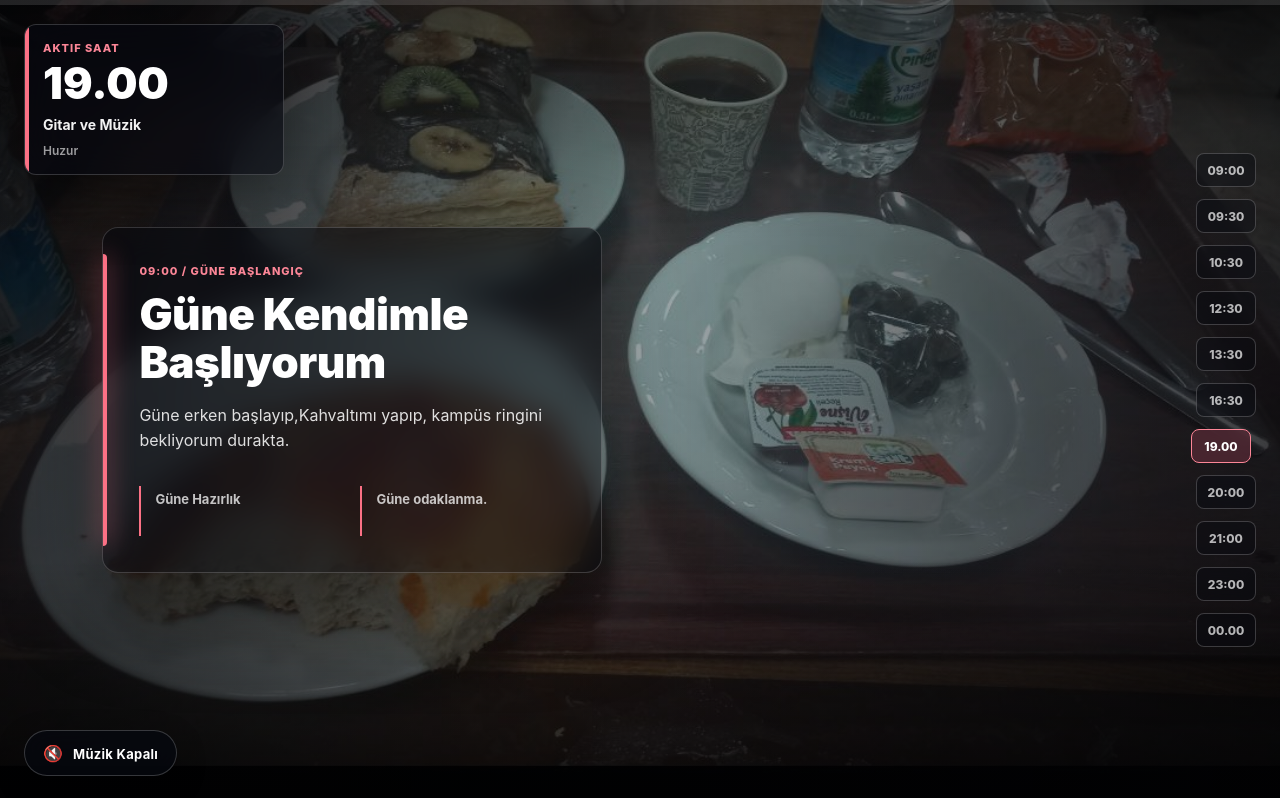
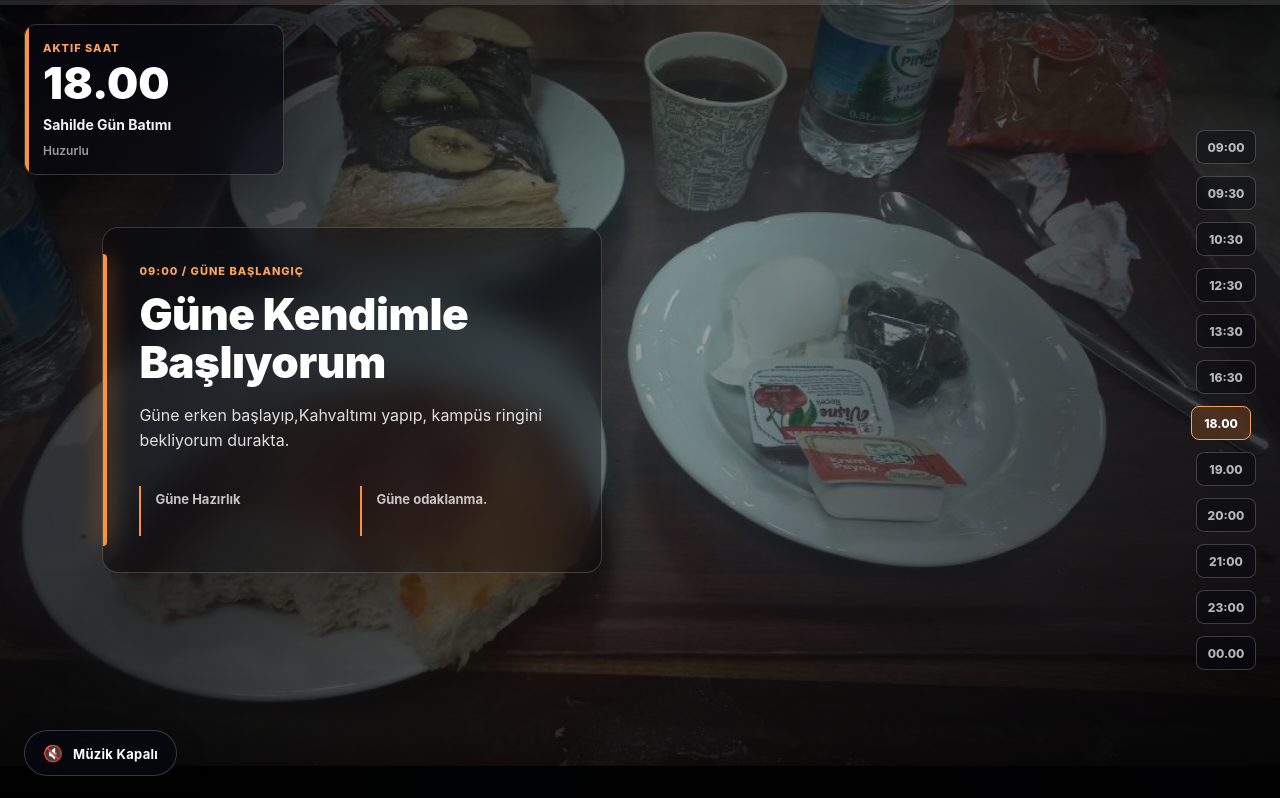
Before and after one commit to kahraman-efe/birgunumdeben1, a React (Vite) app: page / in a window 1280 px wide. Shown: the top 798 px of the page. Built offline with nearby package versions, Linux system fonts and the light colour scheme.

Commit message:
güncelleme

```diff
--- a/src/App.jsx
+++ b/src/App.jsx
@@ -75,6 +75,20 @@ const TIMELINE_DATA = [
   audioSrc: music2,
     bgPosition: "center top",
 },
+{
+  time: "18.00",
+  label: "Gün Batımı",
+  title: "Sahilde Gün Batımı",
+  text: "Turuncu ve pembe tonlara bürünen gökyüzünü izlerken huzurlu bir akşam",
+  mood: "Huzurlu",
+  detail: "Hafif esinti ve günün son ışıkları.",
+  image: imgGÜNBATİMİ,
+  theme: "sunset-glow",
+  accent: "#fb923c",
+  side: "left",
+  audioSrc: music2,
+},
+
 
   {
     time: "19.00", label: "Mola", title: "Gitar ve Müzik",
@@ -82,6 +96,7 @@ const TIMELINE_DATA = [
     mood: "Huzur", detail: "Ritim, melodi ve dinlenme.", image: imgGitar,
     theme: "evening", accent: "#fb7185", side: "right", audioSrc: music1,
   },
+
   {
     time: "20:00", label: "Yenilenme", title: "Akşam Yemeği",
     text: "Kalori takip uygulamama öğünümü girerek günü dengeliyorum. Akşam yemeği vakti.",
```
